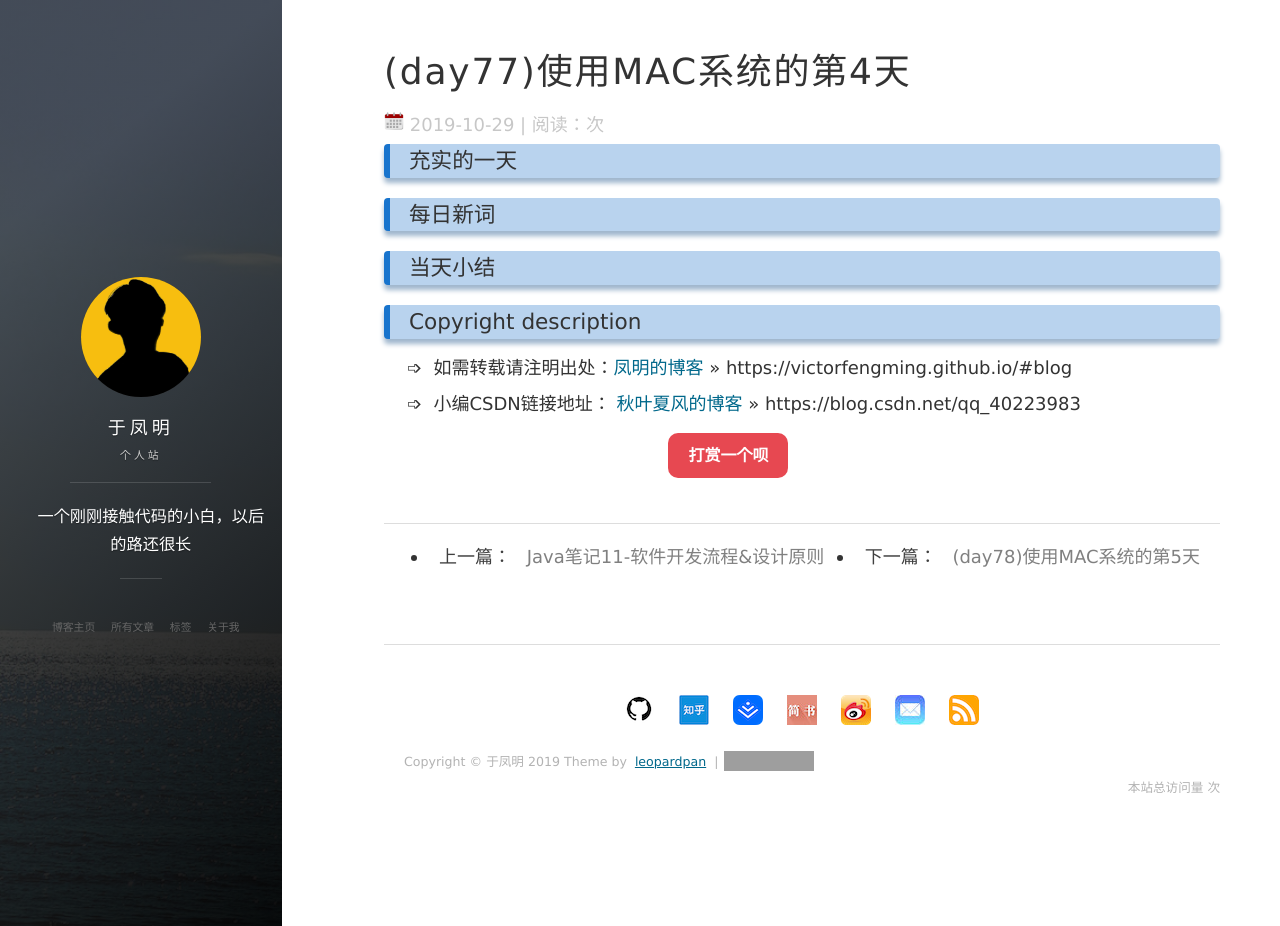
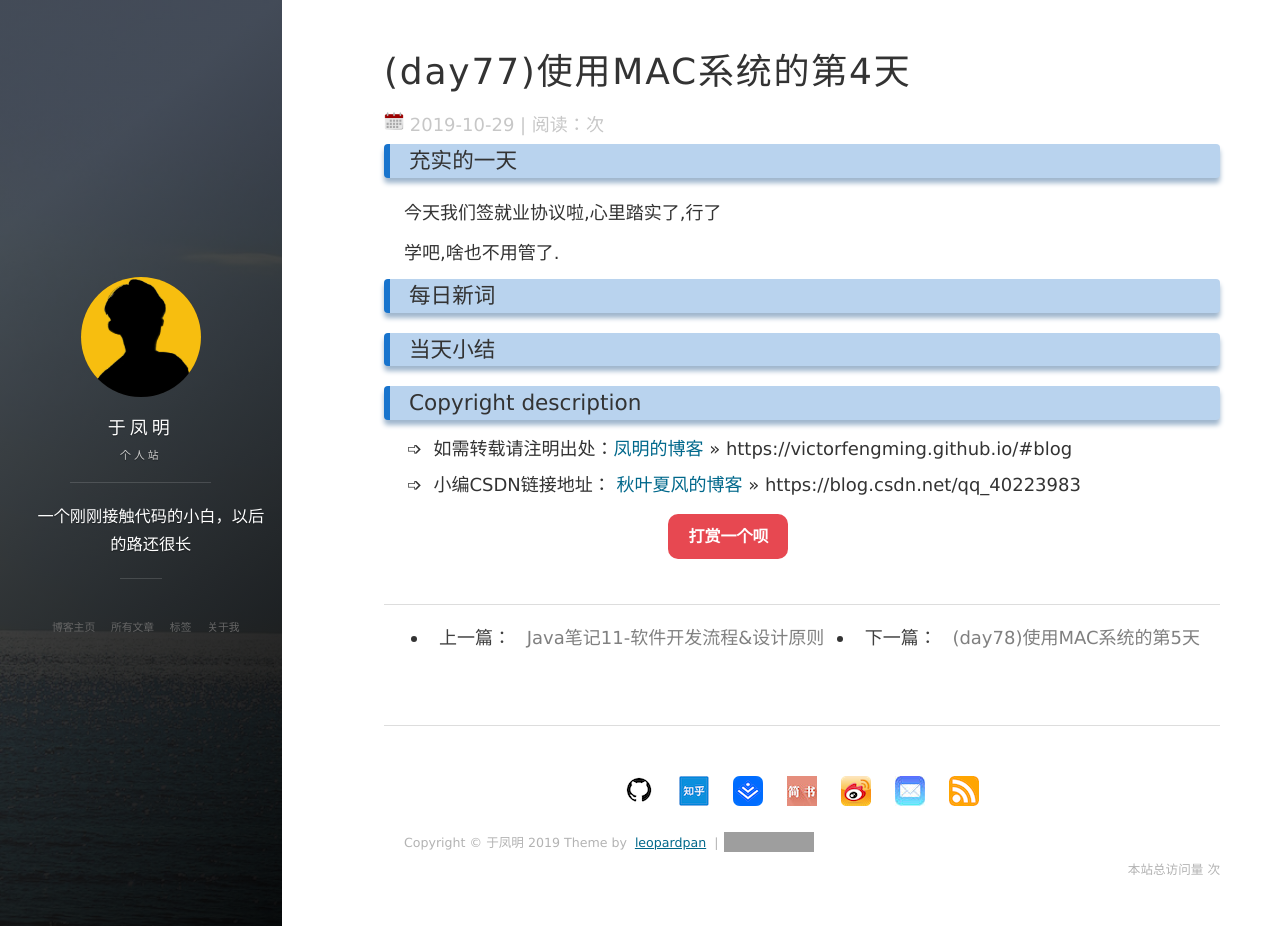
Before and after one commit to victorfengming/victorfengming.github.io.leopardpan, a Jekyll site: the page built from _posts/daily/2019-10-29-day77.md, in a window 1280 px wide and 926 px high. Built offline with Jekyll 4.4.1, drawn with Linux system fonts in a browser that asks for light colours; nearby versions of some CDN libraries; comment, search, counter and statistics services are not loaded; grey boxes are pictures that could not be loaded.

Commit message:
重要的一天

```diff
--- a/_posts/daily/2019-10-29-day77.md
+++ b/_posts/daily/2019-10-29-day77.md
@@ -6,6 +6,9 @@ tags: XDH
 ---
 
 ### 充实的一天
+今天我们签就业协议啦,心里踏实了,行了
+
+学吧,啥也不用管了.
 
 ### 每日新词
 
```
